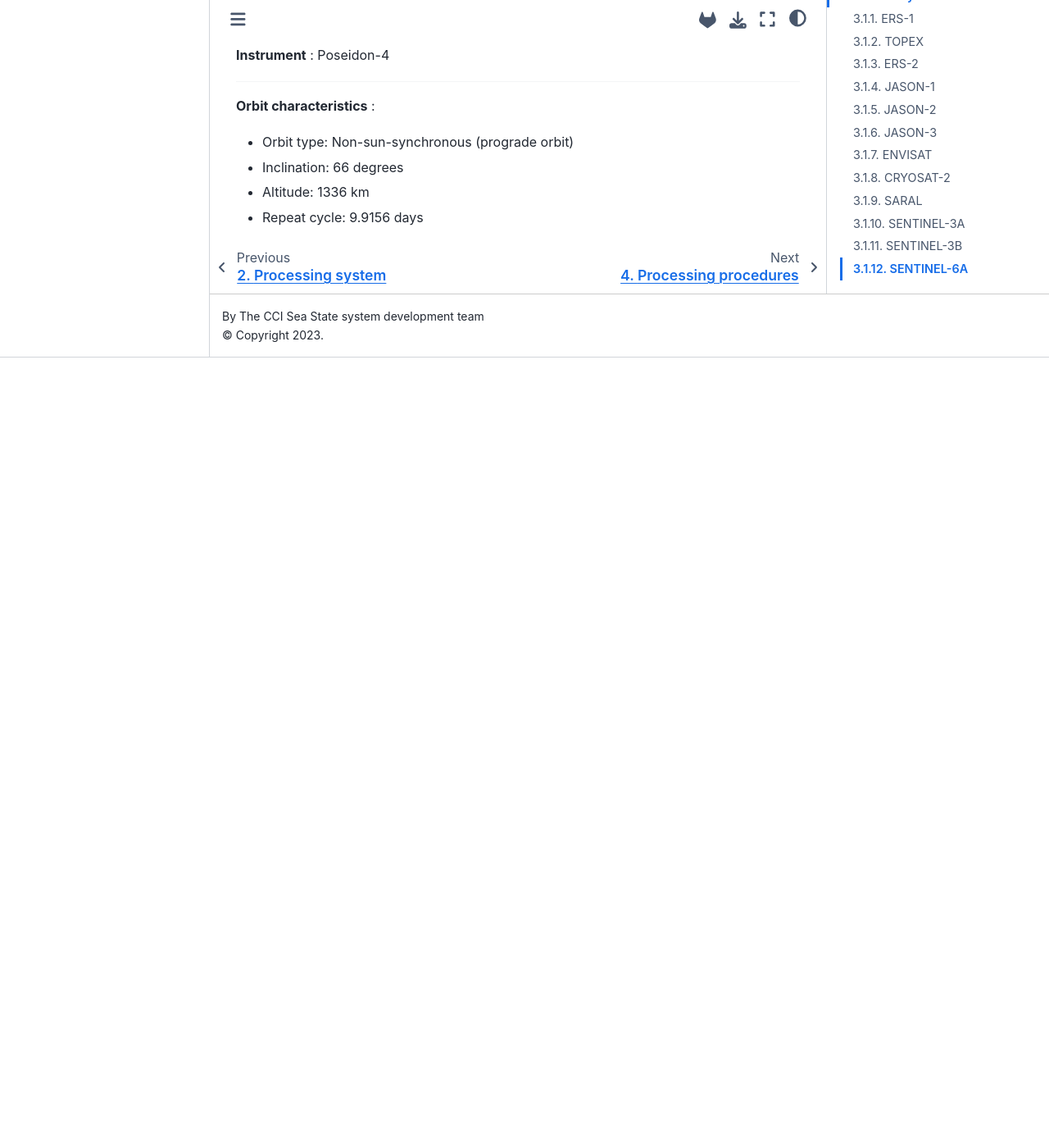
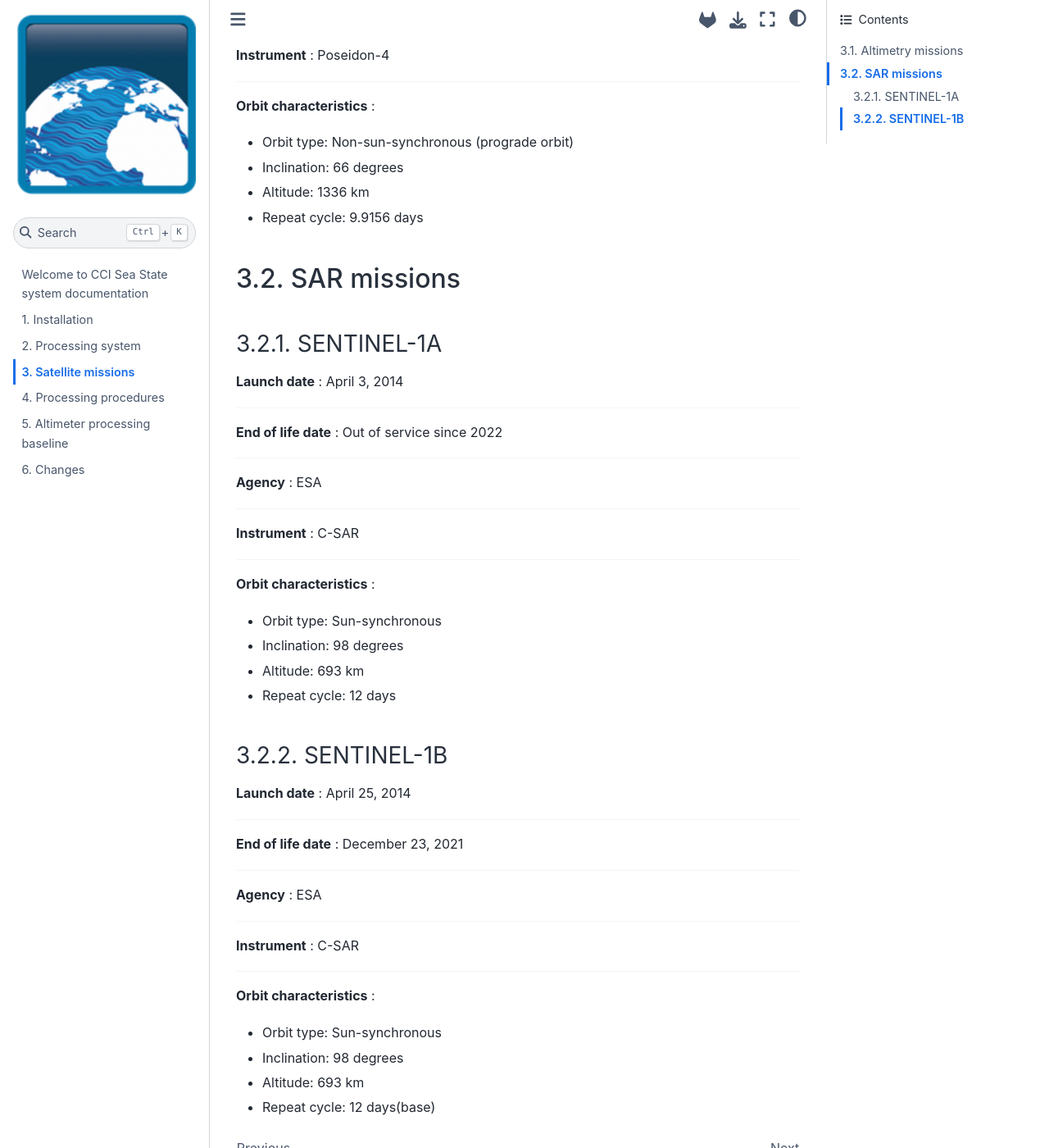
Before and after one commit to umr-lops/cci-seastate-pum, a Jupyter Book: the page built from missions.md, in a window 1280 px wide and 1400 px high, scrolled down 7374 px. Shown: the whole window at 82% size. Built offline with Jupyter Book 1.0.4 settings and Sphinx 7.4.7 and the Sphinx Book theme 1.1.4, drawn with Linux system fonts in a browser that asks for light colours; before the commit the page ends 7810 px from its top, so only the background shows below that.

Commit message:
Fixing errors

```diff
--- a/missions.md
+++ b/missions.md
@@ -379,3 +379,59 @@
 - Inclination: 66 degrees
 - Altitude: 1336 km
 - Repeat cycle: 9.9156 days
+
+
+
+
+## SAR missions
+
+### SENTINEL-1A
+
+**Launch date** : April 3, 2014
+
+---
+
+**End of life date** : Out of service since 2022
+
+---
+
+**Agency** : ESA
+
+---
+
+**Instrument** : C-SAR
+
+---
+
+**Orbit characteristics** :
+
+- Orbit type: Sun-synchronous
+- Inclination: 98 degrees
+- Altitude: 693 km
+- Repeat cycle: 12 days
+
+
+### SENTINEL-1B
+
+**Launch date** : April 25, 2014
+
+---
+
+**End of life date** : December 23, 2021
+
+---
+
+**Agency** : ESA
+
+---
+
+**Instrument** : C-SAR
+
+---
+
+**Orbit characteristics** :
+
+- Orbit type: Sun-synchronous
+- Inclination: 98 degrees
+- Altitude: 693 km
+- Repeat cycle: 12 days(base)
```
Also changed, not shown: processing.md (+2 -2 lines), system.md (+36 -39 lines).
